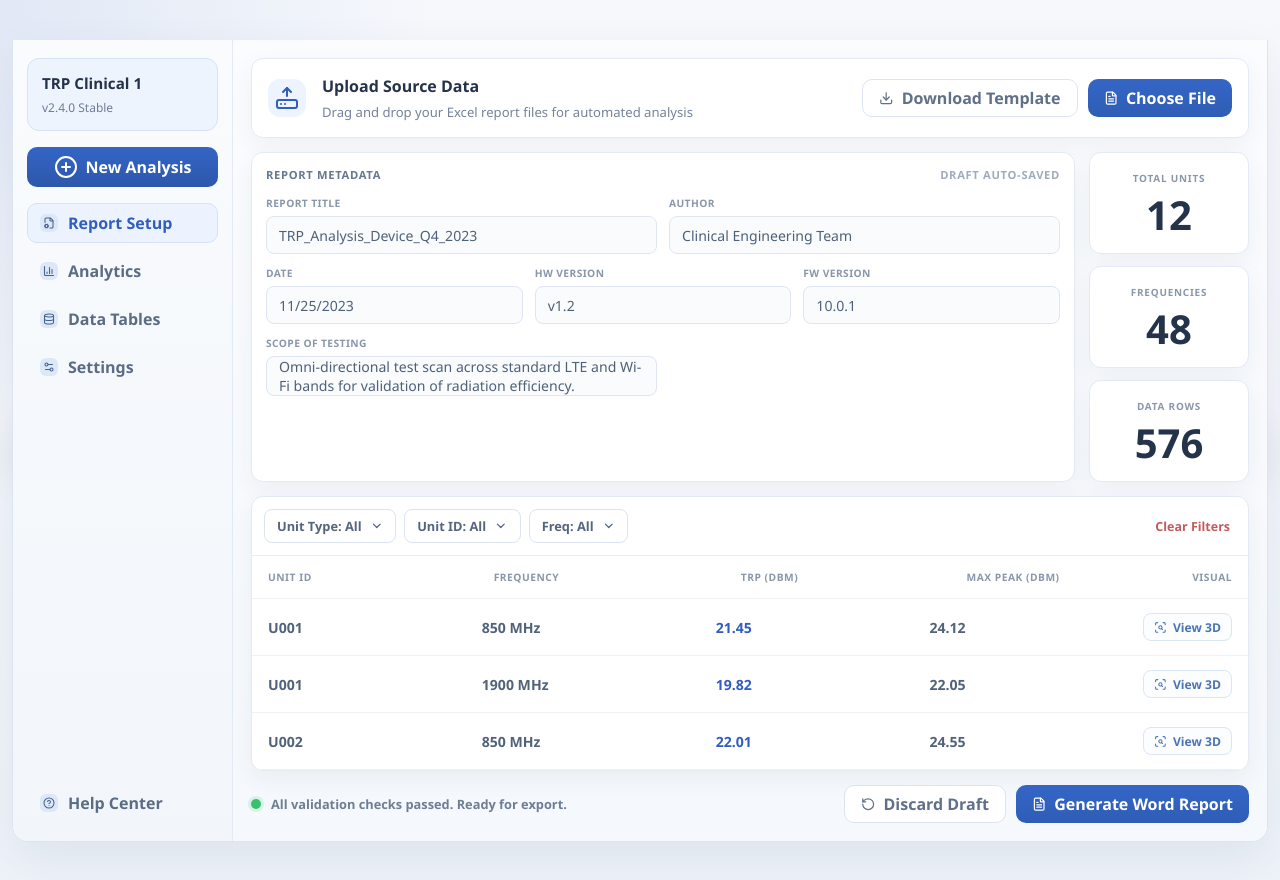
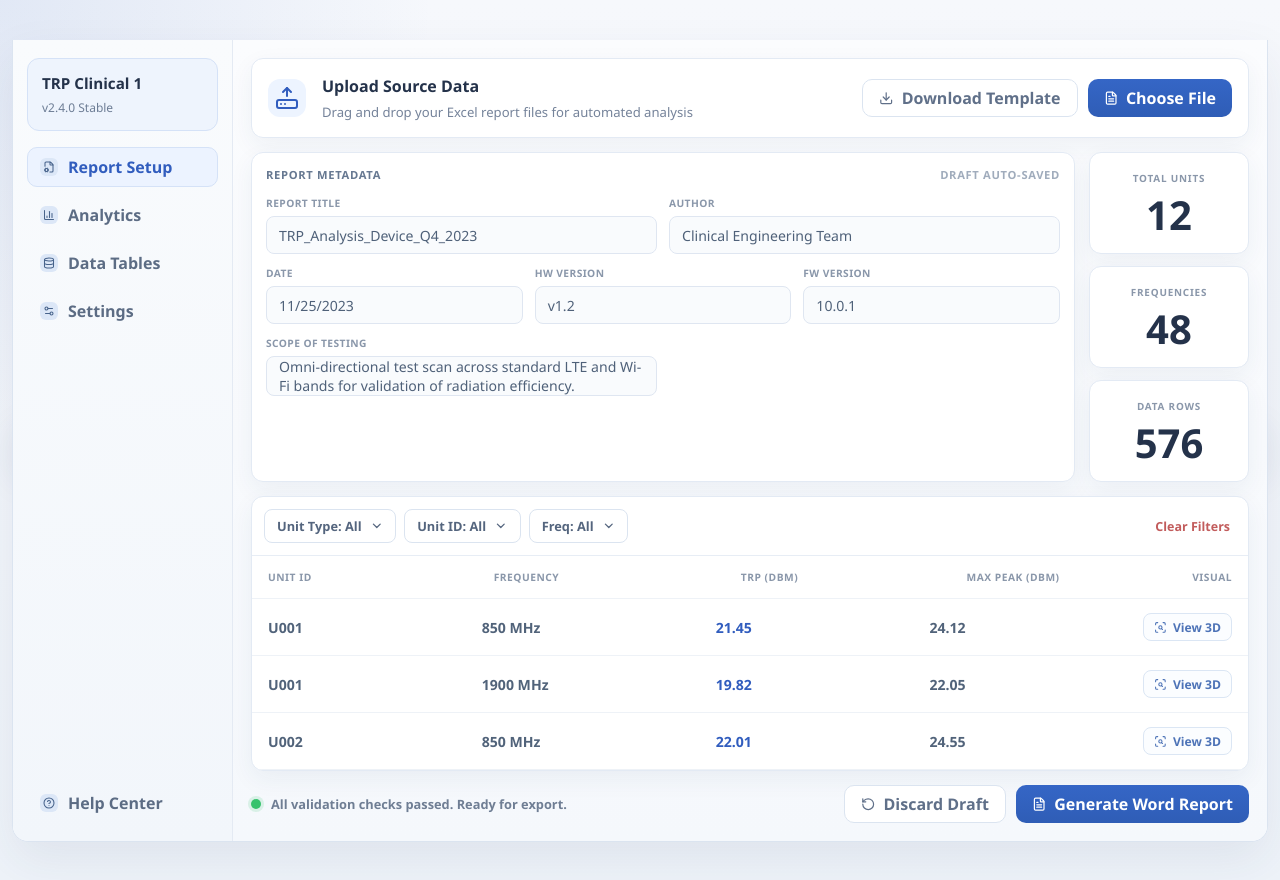
Before and after one commit to YossiAbutbul/ReportGenrator, a React (Vite) app: page / in a window 1280 px wide. Built offline with nearby package versions, Linux system fonts and the light colour scheme.

Commit message:
removed the New Analysis

```diff
--- a/src/components/layout/AppShell.tsx
+++ b/src/components/layout/AppShell.tsx
@@ -10,7 +10,6 @@ export function AppShell({ children }: PropsWithChildren): ReactElement {
         <SidebarNav
           productName="TRP Clinical 1"
           versionLabel="v2.4.0 Stable"
-          actionLabel="New Analysis"
           items={defaultSidebarItems}
           footerLabel="Help Center"
         />
--- a/src/components/layout/SidebarNav.tsx
+++ b/src/components/layout/SidebarNav.tsx
@@ -2,7 +2,6 @@ import type { ReactElement } from 'react';
 import type { LucideIcon } from 'lucide-react';
 import {
   BarChart3,
-  CirclePlus,
   Database,
   FileCog,
   HelpCircle,
@@ -18,7 +17,6 @@ type NavItem = {
 type SidebarNavProps = {
   productName: string;
   versionLabel: string;
-  actionLabel: string;
   items: NavItem[];
   footerLabel: string;
 };
@@ -26,7 +24,6 @@ type SidebarNavProps = {
 export function SidebarNav({
   productName,
   versionLabel,
-  actionLabel,
   items,
   footerLabel,
 }: SidebarNavProps): ReactElement {
@@ -37,11 +34,6 @@ export function SidebarNav({
           <div className="sidebar-nav__product-name">{productName}</div>
           <div className="sidebar-nav__product-version">{versionLabel}</div>
         </div>
-
-        <button className="sidebar-nav__action" type="button">
-          <CirclePlus aria-hidden="true" />
-          <span>{actionLabel}</span>
-        </button>
 
         <nav className="sidebar-nav__items" aria-label="Primary navigation">
           {items.map((item) => (
```
